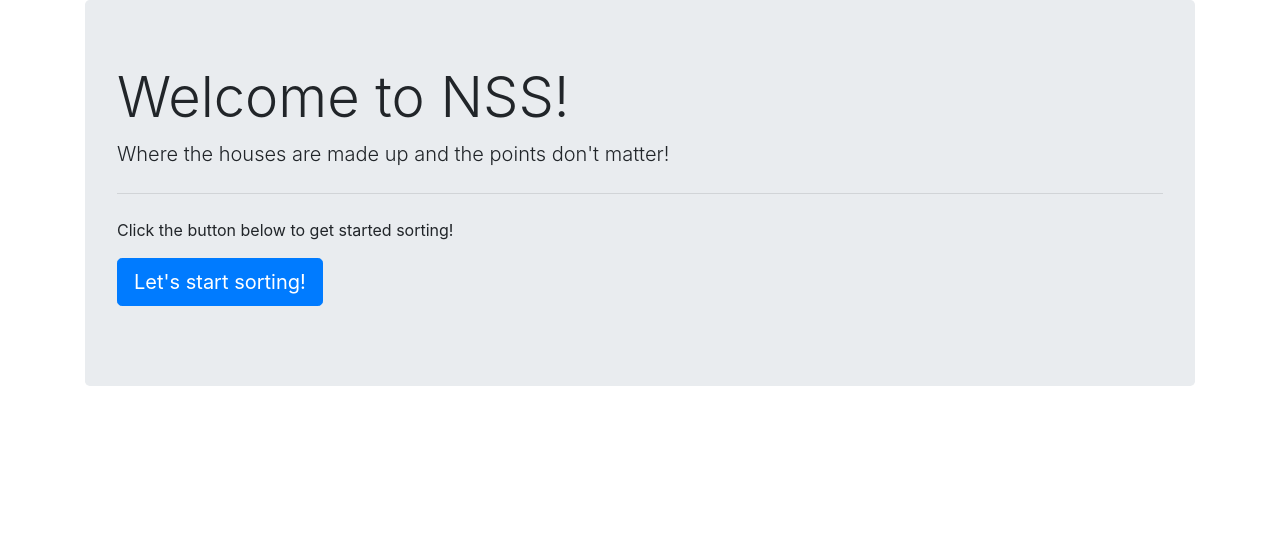
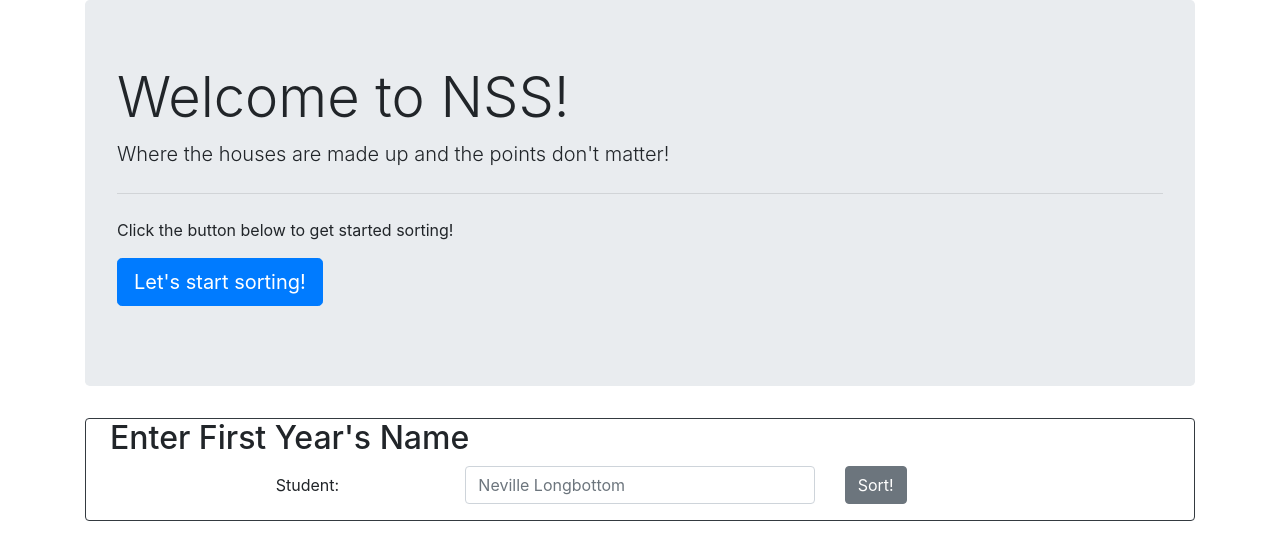
Before and after one commit to nswalters/sorting-hat, a plain HTML site: page index.html in a window 1280 px wide. Drawn offline with nearby package versions, Linux system fonts and the light colour scheme.

Commit message:
Add firstYearForm

```diff
--- a/index.html
+++ b/index.html
@@ -21,6 +21,25 @@
         <a class="btn btn-primary btn-lg" href="#" role="button">Let's start sorting!</a>
       </p>
     </div>
+
+    <!-- FirstYearForm -->
+    <div class="first-year-form-container border border-dark rounded">
+      <div class="firstYearFormHeader">
+        <h2 class="pl-4">Enter First Year's Name</h2>
+      </div>
+
+      <form>
+        <div class="form-group row justify-content-center">
+          <label for="studentName" class="col-sm-2 col-form-label">Student:</label>
+          <div class="col-sm-4">
+            <input type="text" class="form-control" id="studentName" placeholder="Neville Longbottom">
+          </div>
+          <div class="col-sm-2">
+            <button type="submit" class="btn btn-secondary">Sort!</button>
+          </div>
+        </div>
+      </form>
+    </div>
   </div>
 
   <script src="main.js"></script>
```
